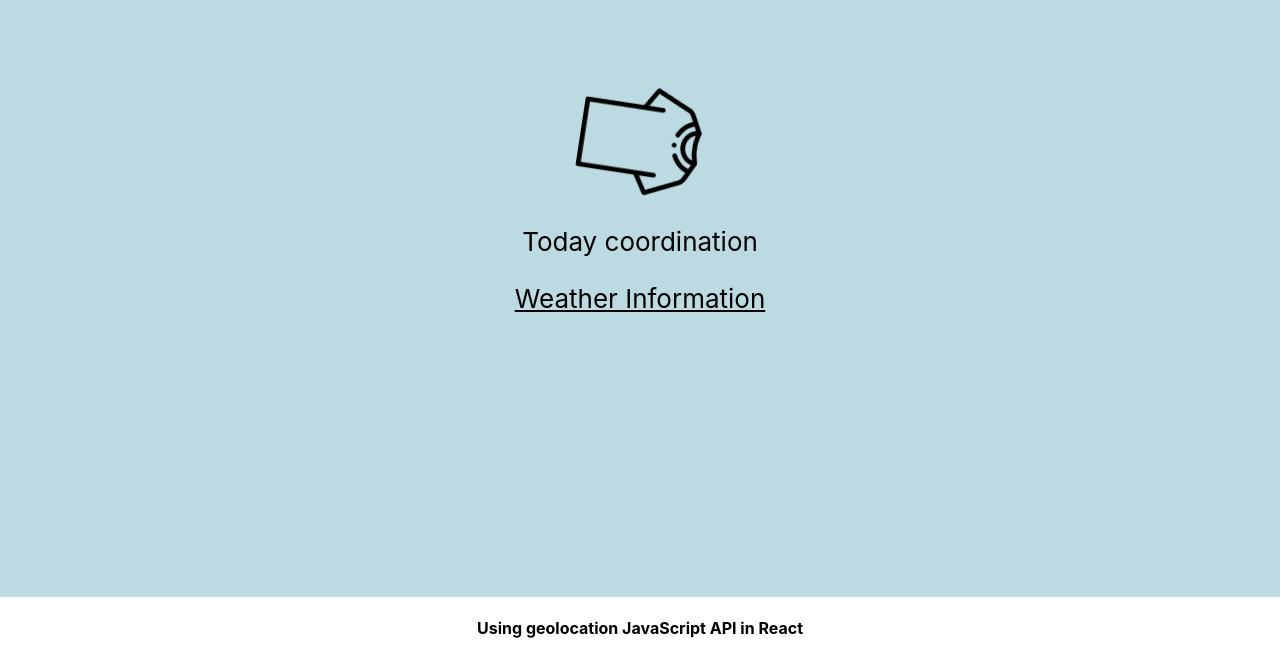
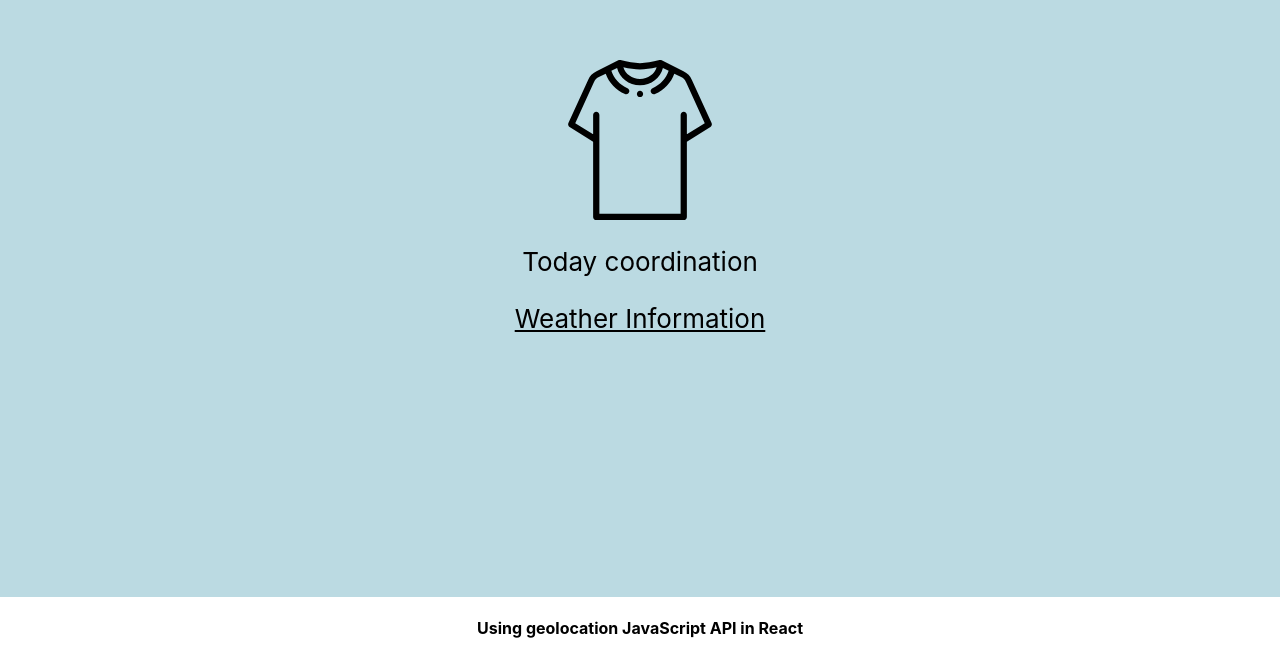
Before and after one commit to ghj2256/coorditoday, a React (Create React App) app in the folder frontend/: page / in a window 1280 px wide. Shown: the part 203-863 px from the top of the page. Built offline with nearby package versions, Linux system fonts and the light colour scheme; no server answers.

Commit message:
CSS 수정

```diff
--- a/frontend/src/assets/css/App.css
+++ b/frontend/src/assets/css/App.css
@@ -3,13 +3,13 @@
 }
 
 .App-logo {
-  height: 15vmin;
+  height: 20vmin;
   pointer-events: none;
 }
 
 @media (prefers-reduced-motion: no-preference) {
   .App-logo {
-    animation: App-logo-spin infinite 20s linear;
+    animation: App-logo-spin 1 1.5s ease;
   }
 }
 
@@ -30,9 +30,9 @@
 
 @keyframes App-logo-spin {
   from {
-    transform: rotate(0deg);
+    transform: translateY(-100vmin);
   }
   to {
-    transform: rotate(360deg);
+    transform: translateY(0vmin);
   }
 }
```
